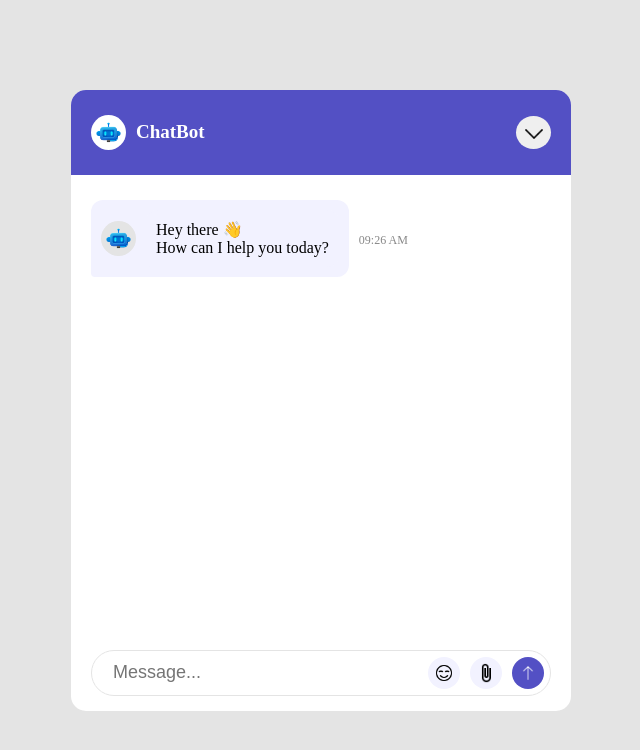
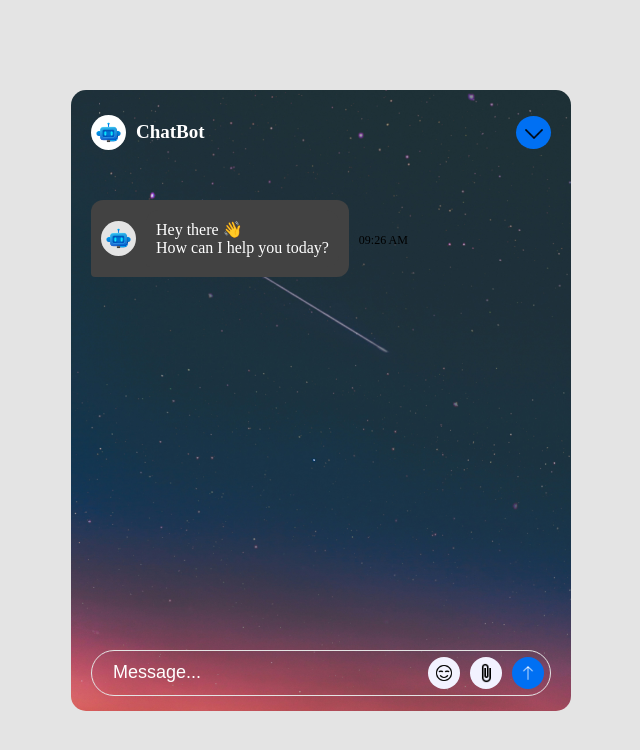
Before and after one commit to egamovj/chatbot, a plain HTML site: page index.html in a window 1280 px wide. Both pictures are taken after a click on the button 852 px from the left and 132 px from the top of the page. Shown: the whole page, without its empty margins (319-959 px from the left). Drawn offline with Linux system fonts and the light colour scheme.

Commit message:
dizayn yangilandi

```diff
--- a/style.css
+++ b/style.css
@@ -18,13 +18,15 @@ body {
   overflow: hidden;
   width: 500px;
   position: relative;
+  background-image: url(images/bg.jpg);
+  background-repeat: no-repeat;
+  background-size: cover;
 }
 
 .chat-header {
   display: flex;
   align-items: center;
   justify-content: space-between;
-  background-color: #5350c4;
   padding: 25px 20px;
 }
 
@@ -55,6 +57,7 @@ body {
   width: 35px;
   padding-top: 6px;
   cursor: pointer;
+  background-color: #0070F3;
 }
 
 .chat-body {
@@ -77,13 +80,14 @@ body {
 }
 
 .bot-message .message-text {
-  background-color: #f2f2ff;
+  background-color: #424242;
   padding: 10px;
   border-radius: 12px 12px 12px 4px;
+  color: #fff;
 }
 
 .user-message {
-  background-color: #5350c4;
+  background-color: #0070F3;
   color: #fff;
   padding: 15px;
   width: 350px;
@@ -112,6 +116,12 @@ body {
   width: 100%;
   font-size: 18px;
   padding-left: 15px;
+  background: transparent;
+  color: #fff;
+}
+
+input::placeholder {
+  color: #fff;
 }
 
 .chat-controls {
@@ -136,7 +146,7 @@ body {
 }
 
 .chat-controls .submit-message {
-  background-color: #5350c4;
+  background-color: #0070F3;
 }
 
 /* Typing indikator uchun styling */
@@ -146,7 +156,8 @@ body {
 }
 .message-time {
   font-size: 12px;
-  color: #888;
+  font-weight: 500;
+  color: #000;
   text-align: right;
   margin-top: 5px;
 }
```
Also changed, not shown: images/bg.jpg (added).
